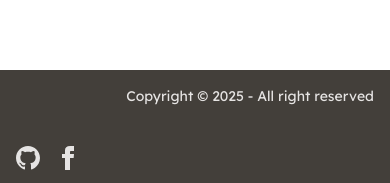
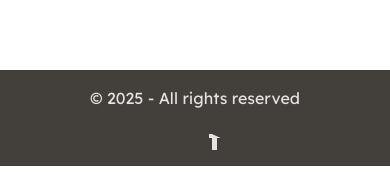
Before and after one commit to tayyab011/jobportal, a React (Vite) app in the folder frontend/: page / in a window 390 px wide. Shown: the part 1358-1541 px from the top of the page. Built offline with nearby package versions, Linux system fonts and the light colour scheme; no server answers; a web font is replaced by a local one.

Commit message:
update and responsives

```diff
--- a/frontend/src/components/layout/Footer.jsx
+++ b/frontend/src/components/layout/Footer.jsx
@@ -2,16 +2,17 @@
 
 const Footer = () => {
     return (
-      <div>
-        <footer className="footer sm:footer-horizontal bg-neutral text-neutral-content items-center p-4">
-          <aside className="grid-flow-col items-center justify-self-end">
-            <p>Copyright © {new Date().getFullYear()} - All right reserved</p>
+      <footer className="bg-neutral text-neutral-content p-4">
+        <div className="container mx-auto flex flex-col sm:flex-row justify-between items-center gap-4">
+          <aside className="text-center sm:text-left">
+            <p>&copy; {new Date().getFullYear()} - All rights reserved</p>
           </aside>
-          <nav className="grid-flow-col gap-4 md:place-self-center md:justify-self-start">
+          <nav className="flex gap-4 justify-center sm:justify-end">
             <a
               href="https://github.com/tayyab011"
               target="_blank"
               rel="noopener noreferrer"
+              aria-label="GitHub"
             >
               <svg
                 xmlns="http://www.w3.org/2000/svg"
@@ -20,10 +21,15 @@
                 viewBox="0 0 24 24"
                 className="fill-current"
               >
-                <path d="M12 0c-6.626 0-12 5.373-12 12 0 5.302 3.438 9.8 8.207 11.387.599.111.793-.261.793-.577v-2.234c-3.338.726-4.033-1.416-4.033-1.416-.546-1.387-1.333-1.756-1.333-1.756-1.089-.745.083-.729.083-.729 1.205.084 1.839 1.237 1.839 1.237 1.07 1.834 2.807 1.304 3.492.997.107-.775.418-1.305.762-1.604-2.665-.305-5.467-1.334-5.467-5.931 0-1.311.469-2.381 1.236-3.221-.124-.303-.535-1.524.117-3.176 0 0 1.008-.322 3.301 1.23.957-.266 1.983-.399 3.003-.404 1.02.005 2.047.138 3.006.404 2.291-1.552 3.297-1.23 3.297-1.23.653 1.653.242 2.874.118 3.176.77.84 1.235 1.911 1.235 3.221 0 4.609-2.807 5.624-5.479 5.921.43.372.823 1.102.823 2.222v3.293c0 .319.192.694.801.576 4.765-1.589 8.199-6.086 8.199-11.386 0-6.627-5.373-12-12-12z" />
+                <path d="M12 0c-6.626 0-12 5.373-12 12..." />
               </svg>
             </a>
-            <a href="https://www.facebook.com/tayyab2627?rdid=JwO8ZH07z5avzWrT&share_url=https%3A%2F%2Fwww.facebook.com%2Fshare%2F1KarL3hREi%2F">
+            <a
+              href="https://www.facebook.com/tayyab2627?rdid=JwO8ZH07z5avzWrT&share_url=https%3A%2F%2Fwww.facebook.com%2Fshare%2F1KarL3hREi%2F"
+              target="_blank"
+              rel="noopener noreferrer"
+              aria-label="Facebook"
+            >
               <svg
                 xmlns="http://www.w3.org/2000/svg"
                 width="24"
@@ -31,12 +37,12 @@
                 viewBox="0 0 24 24"
                 className="fill-current"
               >
-                <path d="M9 8h-3v4h3v12h5v-12h3.642l.358-4h-4v-1.667c0-.955.192-1.333 1.115-1.333h2.885v-5h-3.808c-3.596 0-5.192 1.583-5.192 4.615v3.385z"></path>
+                <path d="M9 8h-3v4h3v12h5v-12h3.642..."></path>
               </svg>
             </a>
           </nav>
-        </footer>
-      </div>
+        </div>
+      </footer>
     );
 };
 
--- a/frontend/src/components/layout/Navbar.jsx
+++ b/frontend/src/components/layout/Navbar.jsx
@@ -20,7 +20,7 @@
     <div className="sticky top-0 z-50 navbar bg-base-100 shadow-md flex-none items-center justify-center ">
       <div className="flex-1">
         <a href="/" className="md:text-2xl font-extrabold  hanken text-xl  bg-clip-text text-transparent bg-gradient-to-r from-gray-500 via-stone-400 to-stone-600">
-          Job.s <span className="font-bold">io</span>
+          Job. <span className="font-bold">io</span>
         </a>
       </div>
 
```
